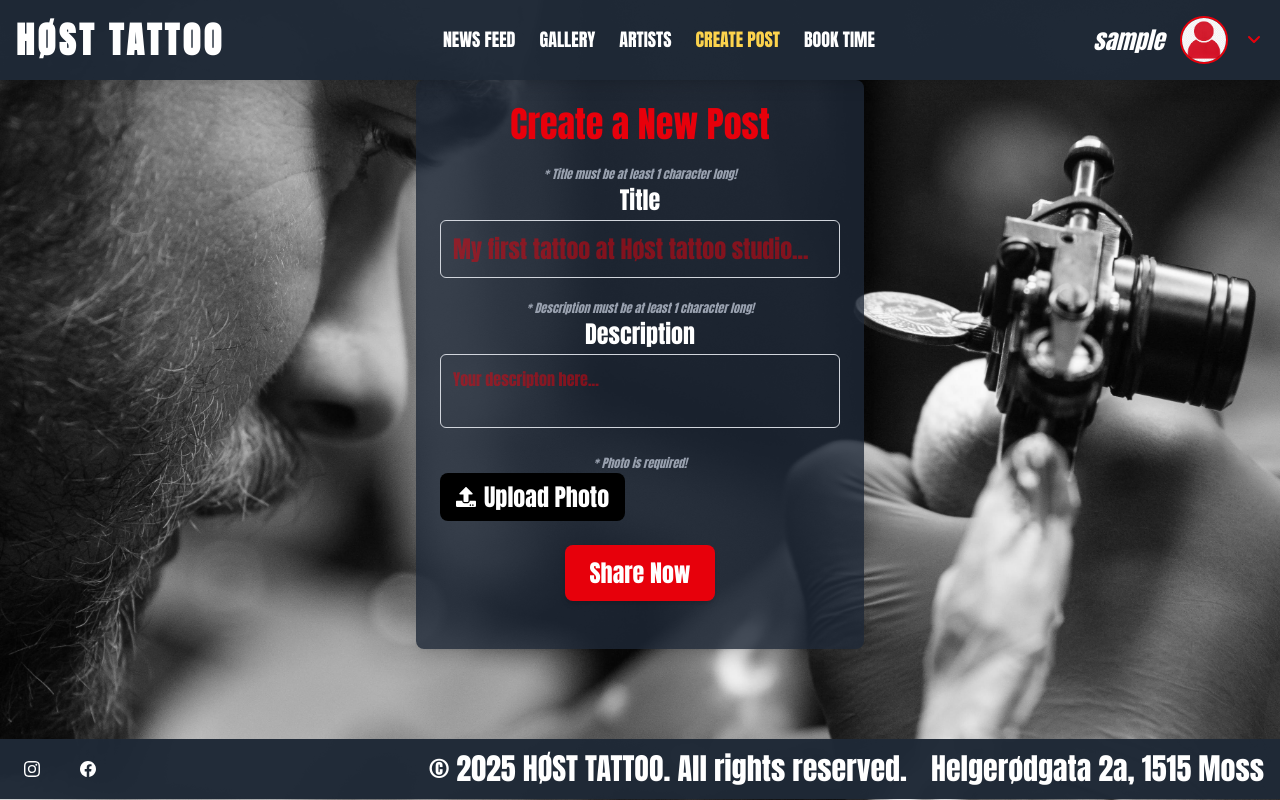
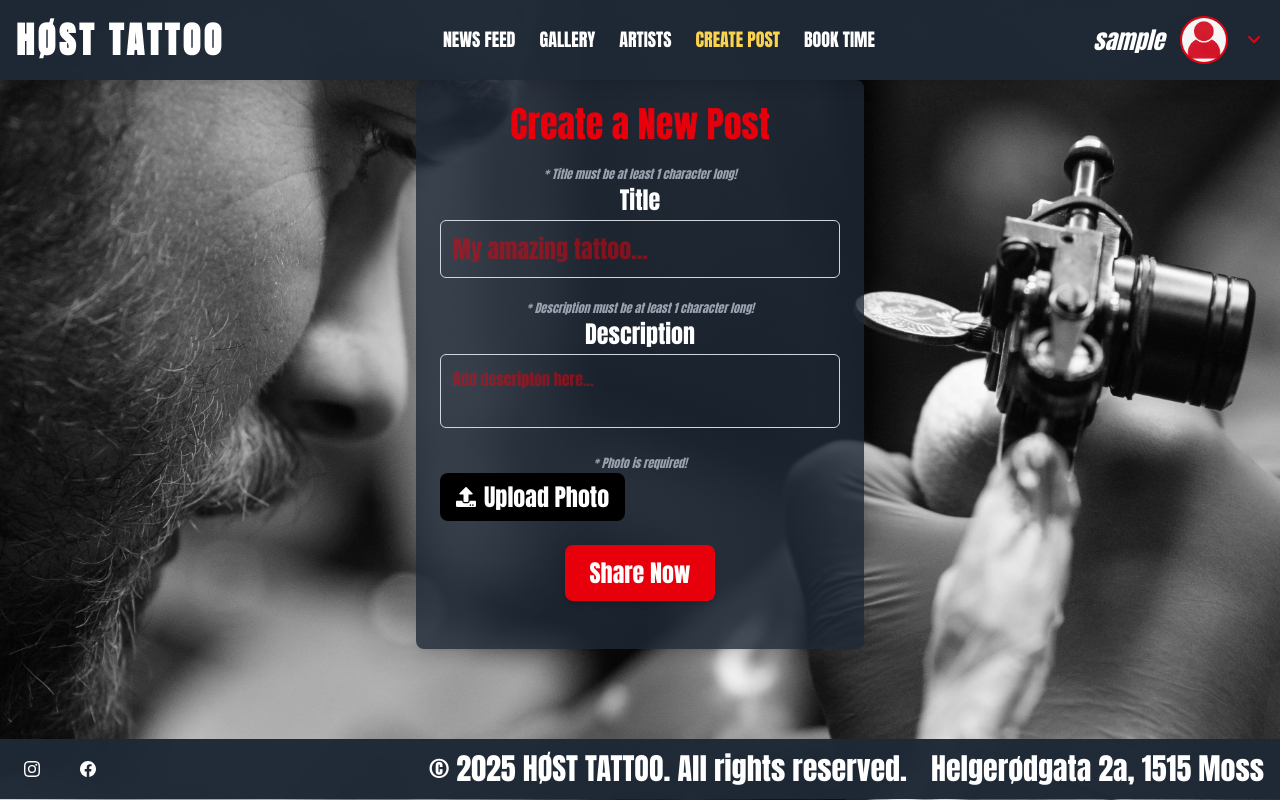
Before and after one commit to vladinson009/host-tattoo, a React (Vite) app: page /create-post in a window 1280 px wide. Built offline with nearby package versions, Linux system fonts and the light colour scheme; sample sign-in values are in the browser's storage; a web font is replaced by a local one.

Commit message:
renamed placeholders

```diff
--- a/src/components/booking/BookingSection.jsx
+++ b/src/components/booking/BookingSection.jsx
@@ -43,7 +43,7 @@ export default function BookingSection() {
                     type='text'
                     name='topic'
                     value={userInput?.topic}
-                    placeholder="I have question about booking..."
+                    placeholder="I have a question about..."
                 />
 
                 <FormFieldRequirement value="The message must be at least 1 character long!!" />
--- a/src/components/post/CreatePost.jsx
+++ b/src/components/post/CreatePost.jsx
@@ -27,7 +27,7 @@ export default function CreatePost() {
                     type="text"
                     name="title"
                     value={userInput?.title}
-                    placeholder="My first tattoo at Høst tattoo studio..."
+                    placeholder="My amazing tattoo..."
                 />
 
                 <FormFieldRequirement value="Description must be at least 1 character long!" />
@@ -35,7 +35,7 @@ export default function CreatePost() {
                     labelName="Description"
                     name="description"
                     value={userInput?.description}
-                    placeholder="Your descripton here..."
+                    placeholder="Add descripton here..."
                 />
 
                 <FormFieldRequirement value="Photo is required!" />
```
